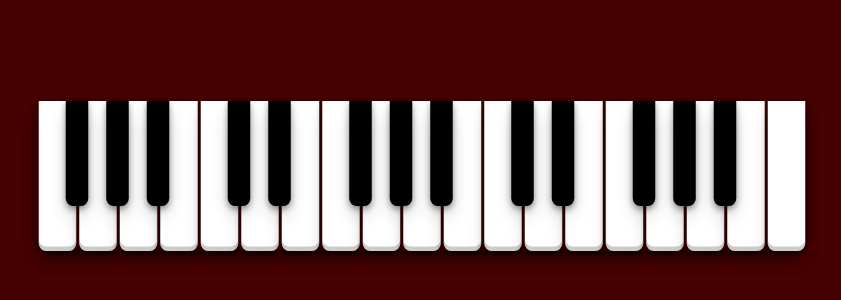
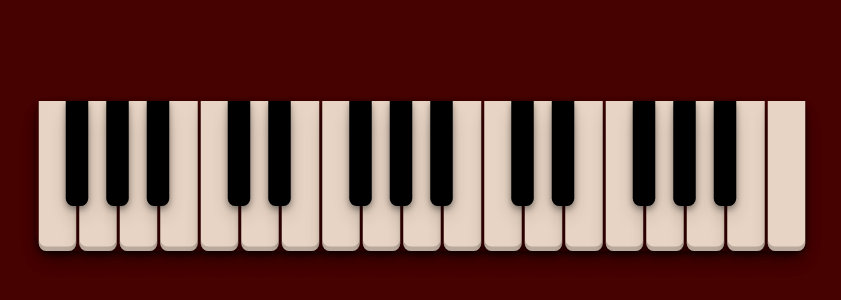
Before and after one commit to jmgcito/virtual-keyboard, a React (Create React App) app: page / in a window 1280 px wide. Shown: the part 194-494 px from the top of the page, without its empty margins (156-997 px from the left). Built offline with nearby package versions, Linux system fonts and the light colour scheme.

Commit message:
works now with keyboard keys! this was possible thru the use of javascript event listeners

```diff
--- a/src/App.js
+++ b/src/App.js
@@ -1,6 +1,41 @@
 import "./Piano.css";
 import React, { useState, useEffect } from "react";
 import * as Tone from "tone";
+
+const keyboardKeys = [
+  "q",
+  "2",
+  "w",
+  "3",
+  "e",
+  "4",
+  "r",
+  "t",
+  "6",
+  "y",
+  "7",
+  "u",
+  "i",
+  "9",
+  "o",
+  "0",
+  "p",
+  "-",
+  "[",
+  "z",
+  "s",
+  "x",
+  "d",
+  "c",
+  "v",
+  "g",
+  "b",
+  "h",
+  "n",
+  "j",
+  "m",
+  ",",
+];
 
 // incrementChar("C") -> "D"
 // incrementChar("E") -> "F"
@@ -12,7 +47,7 @@ function incrementChar(char) {
 // nextNote("E2") -> "F2"
 function nextNote(note) {
   if (note.length === 2) {
-    // not sharp
+    // not sharpw
     if (note.includes("E") || note.includes("B")) {
       let octave = note.slice(1);
       //doesn't add sharp to E or G
@@ -53,7 +88,7 @@ function Key(props) {
   return (
     <button
       class={
-        (props.note.length === 2 // determines note class 'C', 'C#' aka 'Cs', 'D'..etc
+        (props.note.length === 4 // determines note class 'C', 'C#' aka 'Cs', 'D'..etc
           ? props.note.charAt(0)
           : props.note.slice(0, 1) + "s") +
         " " +
@@ -61,16 +96,37 @@ function Key(props) {
       }
       onMouseDown={() => props.synth.triggerAttack(props.note)}
       onMouseUp={() => props.synth.triggerRelease("+0.2")}
-      onKeyPress={() => props.synth.triggerAttack(props.note)}
+      id={props.note.slice(props.note.length - 1)}
     />
   );
 }
+//does not work, think of a better way to implement this
+// i think this can be an event handler in the App class
 
-function Piano() {
+// basically the idea is to get all the keyboard keys into the each note string, so it can
+// be mapped into the key components
+const start = "F4";
+const end = "C7";
+const notes = noteRange(start, end);
+
+function strArrToStrArr(strs1, strs2) {
+  let newStr = [];
+  let i = 0;
+  for (let strs of strs1) {
+    newStr.push(strs + " " + strs2[i]);
+    i++;
+  }
+  return newStr;
+}
+
+var notesKeys = strArrToStrArr(notes, keyboardKeys);
+console.log(notesKeys);
+
+function Piano(props) {
   const [synth, setSynth] = useState(() => new Tone.Synth());
-  const start = "F4";
-  const end = "C7";
-  const notes = noteRange(start, end);
+
+  //adding keyboardKeys to note array
+  //this will let us id every individual key for keypresses
 
   useEffect(() => {
     synth.toDestination();
@@ -79,7 +135,7 @@ function Piano() {
   return (
     <div class="piano">
       <div class="piano-board">
-        {notes.map((note) => (
+        {notesKeys.map((note) => (
           <Key note={note} synth={synth} />
         ))}
       </div>
@@ -87,6 +143,53 @@ function Piano() {
   );
 }
 
+function arrArrToKeyValue(arr1, arr2) {
+  let obj = new Object();
+  let i = 0;
+  for (let item of arr1) {
+    obj[item] = arr2[i];
+    i++;
+  }
+  return obj;
+}
+let notesOfKeys = arrArrToKeyValue(keyboardKeys, notes);
+console.log(notesOfKeys);
+
+const outSynth = new Tone.Synth().toDestination();
+//this is what makes the keyboard keys play notes
+document.addEventListener(
+  "keydown",
+  (event) => {
+    var key = event.key;
+    var button = document.getElementById(key);
+    if (button) {
+      button.focus();
+      outSynth.triggerAttack(notesOfKeys[key]);
+    }
+  },
+  false
+);
+
+document.addEventListener(
+  "keyup",
+  (event) => {
+    var key = event.key;
+    var button = document.getElementById(key);
+    if (button) {
+      button.blur();
+      outSynth.triggerRelease("+0.2");
+    }
+  },
+  false
+);
+
+document.addEventListener(
+  "mouseup",
+  () => {
+    document.activeElement.blur();
+  },
+  false
+);
 class App extends React.Component {
   render() {
     return <Piano />;
--- a/src/Piano.css
+++ b/src/Piano.css
@@ -4,6 +4,11 @@ body {
 
 button {
   border: none;
+  outline: none;
+  caret-color: transparent;
+}
+.jsOnly {
+  display: none;
 }
 
 .piano {
@@ -29,7 +34,7 @@ button {
   width: 25px;
   height: 100px;
   border-radius: 0 0 5px 5px;
-  background: white;
+  background: rgb(232, 212, 196);
   box-shadow: rgba(0, 0, 0, 0.4) 0px 2px 4px,
     rgba(0, 0, 0, 0.3) 0px 7px 13px -3px, rgba(0, 0, 0, 0.2) 0px -3px 0px inset;
   margin-left: 2px;
@@ -49,40 +54,40 @@ button {
   z-index: 1;
 }
 
-.C:active {
+.C:focus {
   background: rgb(255, 124, 124);
 }
-.Cs:active {
+.Cs:focus {
   background: rgb(255, 159, 124);
 }
-.D:active {
+.D:focus {
   background: rgb(245, 252, 108);
 }
-.Ds:active {
+.Ds:focus {
   background: rgb(248, 255, 124);
 }
-.E:active {
+.E:focus {
   background: rgb(205, 255, 124);
 }
-.F:active {
+.F:focus {
   background: rgb(124, 255, 176);
 }
-.Fs:active {
+.Fs:focus {
   background: rgb(124, 255, 235);
 }
-.G:active {
+.G:focus {
   background: rgb(124, 205, 255);
 }
-.Gs:active {
+.Gs:focus {
   background: rgb(124, 155, 255);
 }
-.A:active {
+.A:focus {
   background: rgb(152, 124, 255);
 }
-.As:active {
+.As:focus {
   background: rgb(211, 124, 255);
 }
-.B:active {
+.B:focus {
   background: rgb(255, 124, 224);
 }
 
```
